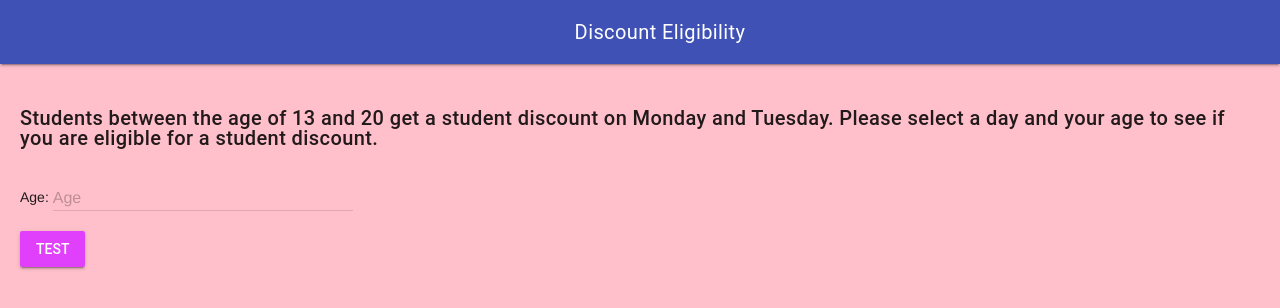
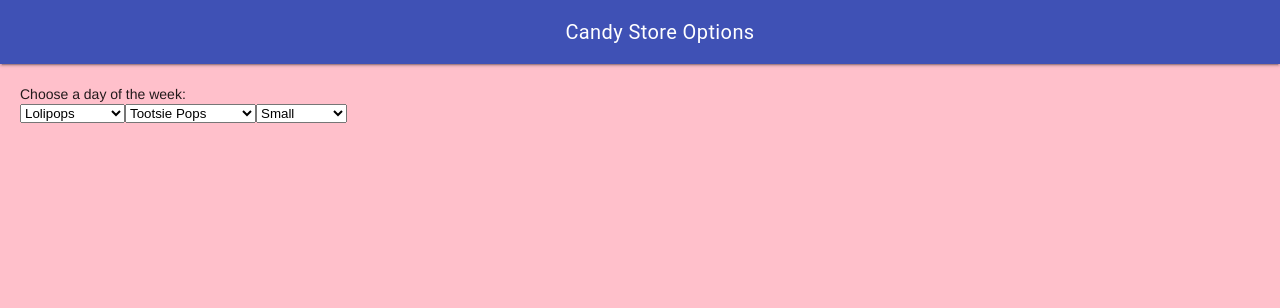
Before and after one commit to Alex-Nelson-1/ICS2O-ASSIGNMENT-4-CANDY-STORE, a plain HTML site: page index.html in a window 1280 px wide. Drawn offline with nearby package versions, Linux system fonts and the light colour scheme.

Commit message:
lists working

```diff
--- a/css/styles.css
+++ b/css/styles.css
@@ -42,3 +42,8 @@ img {
   float: right;
   margin-right: 15px;
 }
+
+/* selectors go to the left */
+select {
+  float: left;
+}
--- a/index.html
+++ b/index.html
@@ -60,38 +60,42 @@
     <div class="mdl-layout mdl-js-layout mdl-layout--fixed-header">
       <header class="mdl-layout__header">
         <div class="mdl-layout__header-row">
-          <span class="mdl-layout-title">Discount Eligibility</span>
+          <span class="mdl-layout-title">Candy Store Options</span>
         </div>
       </header>
       <main class="mdl-layout__content">
-        <!-- Explination -->
-        <h5>
-          Students between the age of 13 and 20 get a student discount on Monday
-          and Tuesday. Please select a day and your age to see if you are
-          eligible for a student discount.
-        </h5>
-        <!-- Textfield code -->
-        <form action="#">
-          Age:
-          <div class="mdl-textfield mdl-js-textfield">
-            <input
-              class="mdl-textfield__input"
-              type="text"
-              pattern="-?[0-9]*(\.[0-9]+)?"
-              id="age"
-            />
-            <!--This will control the textfields error message and label-->
-            <label class="mdl-textfield__label" for="age">Age</label>
-            <span class="mdl-textfield__error">Numbers Only!</span>
-          </div>
-        </form>
-        <!-- Raised button with ripple and JS function -->
-        <button
-          class="mdl-button mdl-js-button mdl-button--raised mdl-js-ripple-effect mdl-button--accent"
-          onclick="TEST()"
-        >
-          TEST
-        </button>
+        <!-- Code for the selector -->
+        <label for="day">Choose a day of the week:</label>
+      <form name="candy-type">
+        <select name="type" size="1" id="candy-type" onchange="candyType()">
+          <option value="lolipops">Lolipops</option>
+          <option value="gum">Gum</option>
+          <option value="chewy-candy">Chewy Candy</option>
+          <option value="candy-bars">Candy bars</option>
+          <option value="hard-candy">Hard Candy</option>
+        </select>
+      </form>
+
+      <form name=lolipopBrand>
+        <select name="brand" size="1" id="candy-brand">
+          <option value="tootsie">Tootsie Pops</option>
+          <option value="whirly-pops">Whirly Pops</option>
+          <option value="chupa-chups">Chupa Chups</option>
+          <option value="original-gourmets">Original Gourmets</option>
+          <option value="candy-bars">Push Pops</option>
+          <option value="hard-candy">Ring Pops</option>
+          <option value="blow-pops">Blow Pops</option>
+        </select>
+      </form>
+
+      <form name=candySize>
+        <select name="size" size="1" id="candy-size">
+          <option value="small">Small</option>
+          <option value="regular">Regular</option>
+          <option value="large">Large</option>
+          <option value="extra-large">Extra Large</option>
+        </select>
+      </form>
         <div id="output"></div>
       </main>
     </div>
--- a/js/script.js
+++ b/js/script.js
@@ -16,6 +16,52 @@ if (navigator.serviceWorker) {
 /**
  * This function displays an alert.
  */
-function myButtonClicked() {
-  document.getElementById("hello-world").innerHTML = "<p>Hello, World!</p>"
+function candyType() {
+let candyType = document.getElementById("candy-type").value
+  if (candyType == "lolipops") {
+    document.lolipopBrand.brand.options[0]=new Option("Tootsie Pops", "tootsie", true, false)
+    document.lolipopBrand.brand.options[1]=new Option("Whirly Pops", "whirly-pops", false, false)
+    document.lolipopBrand.brand.options[2]=new Option("Chupa Chups", "chupa-chups", false, false)
+    document.lolipopBrand.brand.options[3]=new Option("Original Gourmets", "original-gourmets", false, false)
+    document.lolipopBrand.brand.options[4]=new Option("Push Pops", "push-pops", false, false)
+    document.lolipopBrand.brand.options[5]=new Option("Ring Pops", "ring-pops", false, false)
+    document.lolipopBrand.brand.options[6]=new Option("Blow Pops", "blow-pops", false, false)
+  }
+
+else if (candyType == "gum") {
+document.lolipopBrand.brand.options[0]=new Option("Hubba Bubba", "hubba-bubba", true, false)
+document.lolipopBrand.brand.options[1]=new Option("Excel Gum", "excel", false, false)
+document.lolipopBrand.brand.options[2]=new Option("Juicy Fruit", "juicy-fruit", false, false)
+document.lolipopBrand.brand.options[3]=new Option("Dentyne", "dentyne", false, false)
+document.lolipopBrand.brand.options[4]=new Option("Double Bubble", "double-bubble", false, false)
+document.lolipopBrand.brand.options[5]=new Option("Trident", "trident", false, false)
+document.lolipopBrand.brand.options[6]=new Option("Extra Gum", "extra-gum", false, false)
+  }
+else if (candyType == "chewy-candy") {
+document.lolipopBrand.brand.options[0]=new Option("Starburst", "starburst", true, false)
+document.lolipopBrand.brand.options[1]=new Option("Mike and Ikes", "mike-ikes", false, false)
+document.lolipopBrand.brand.options[2]=new Option("Maynards", "skittles", false, false)
+document.lolipopBrand.brand.options[3]=new Option("Airheads", "airheads", false, false)
+document.lolipopBrand.brand.options[4]=new Option("Laffy Taffy", "laffy-taffy", false, false)
+document.lolipopBrand.brand.options[5]=new Option("Trolli", "trolli", false, false)
+document.lolipopBrand.brand.options[6]=new Option("Hi-Chew", "hi-chew", false, false)
+  }
+else if (candyType == "candy-bars") {
+document.lolipopBrand.brand.options[0]=new Option("Hershey's", "hershey's", true, false)
+document.lolipopBrand.brand.options[1]=new Option("Snickers", "snickers", false, false)
+document.lolipopBrand.brand.options[2]=new Option("Oh Henry", "oh-henry", false, false)
+document.lolipopBrand.brand.options[3]=new Option("Reese", "reese", false, false)
+document.lolipopBrand.brand.options[4]=new Option("Mars ", "mars", false, false)
+document.lolipopBrand.brand.options[5]=new Option("Twix", "twix", false, false)
+document.lolipopBrand.brand.options[6]=new Option("Kitkat", "kitkat", false, false)
+  }
+else {
+document.lolipopBrand.brand.options[0]=new Option("Gobstoppers", "gobstoppers", true, false)
+document.lolipopBrand.brand.options[1]=new Option("Jolly Ranchers", "jolly-ranchers", false, false)
+document.lolipopBrand.brand.options[2]=new Option("Nerds", "nerds", false, false)
+document.lolipopBrand.brand.options[3]=new Option("Sixlets", "sixlets", false, false)
+document.lolipopBrand.brand.options[4]=new Option("Life Savers ", "life-savers", false, false)
+document.lolipopBrand.brand.options[5]=new Option("Pez", "pez", false, false)
+document.lolipopBrand.brand.options[6]=new Option("Rockets", "rockets", false, false)
+  }
 }
```
